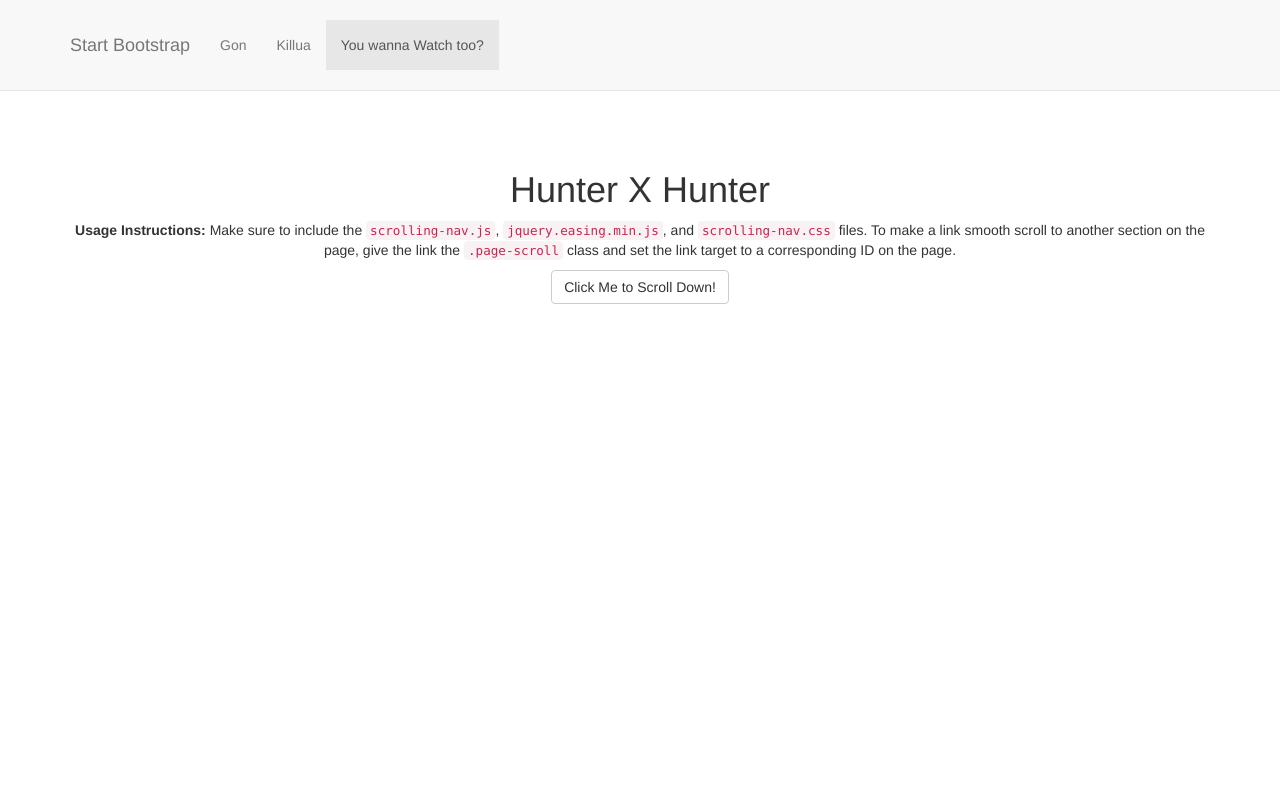
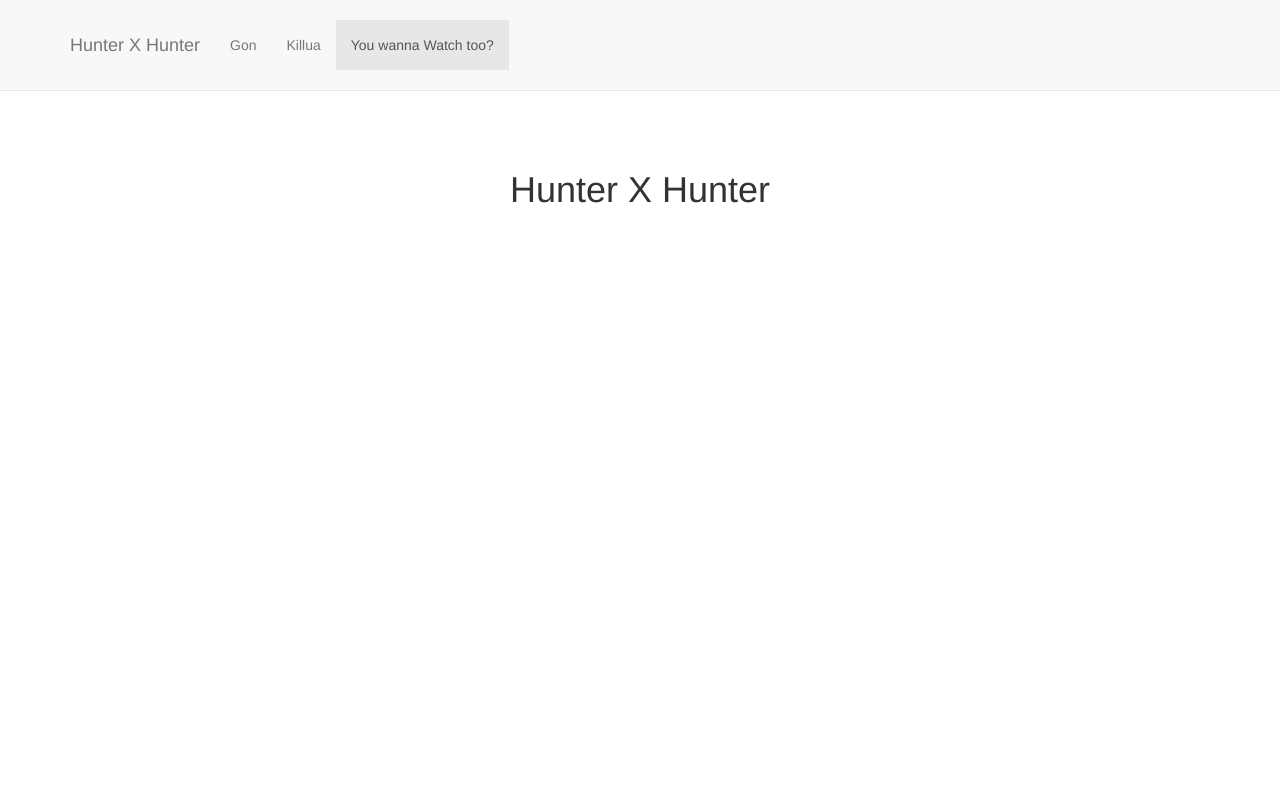
Before and after one commit to StephanNears/StephanNears.github.io, a plain HTML site: page index.html in a window 1280 px wide. Shown: the top 800 px of the page. Drawn offline with Linux system fonts and the light colour scheme.

Commit message:
Update index.html

```diff
--- a/index.html
+++ b/index.html
@@ -9,7 +9,7 @@
     <meta name="description" content="">
     <meta name="author" content="">
 
-    <title>Scrolling Nav - Start Bootstrap Template</title>
+    <title>Hunter X Hunter</title>
 
     <!-- Bootstrap Core CSS -->
     <link href="css/bootstrap.min.css" rel="stylesheet">
@@ -40,7 +40,7 @@
                     <span class="icon-bar"></span>
                     <span class="icon-bar"></span>
                 </button>
-                <a class="navbar-brand page-scroll" href="#page-top">Start Bootstrap</a>
+                <a class="navbar-brand page-scroll" href="#page-top">Hunter X Hunter</a>
             </div>
 
             <!-- Collect the nav links, forms, and other content for toggling -->
@@ -72,8 +72,7 @@
             <div class="row">
                 <div class="col-lg-12">
                     <h1>Hunter X Hunter</h1>
-                    <p><strong>Usage Instructions:</strong> Make sure to include the <code>scrolling-nav.js</code>, <code>jquery.easing.min.js</code>, and <code>scrolling-nav.css</code> files. To make a link smooth scroll to another section on the page, give the link the <code>.page-scroll</code> class and set the link target to a corresponding ID on the page.</p>
-                    <a class="btn btn-default page-scroll" href="#about">Click Me to Scroll Down!</a>
+                    <p></p>
                 </div>
             </div>
         </div>
@@ -85,6 +84,7 @@
             <div class="row">
                 <div class="col-lg-12">
                     <h1>Gon Freeccs</h1>
+                    <p></p>
                 </div>
             </div>
         </div>
@@ -96,6 +96,7 @@
             <div class="row">
                 <div class="col-lg-12">
                     <h1>Killua Zoldyck</h1>
+                    <p></p>
                 </div>
             </div>
         </div>
@@ -107,6 +108,7 @@
             <div class="row">
                 <div class="col-lg-12">
                     <h1>Where to read, watch, etc...</h1>
+                    <p></p>
                 </div>
             </div>
         </div>
```
